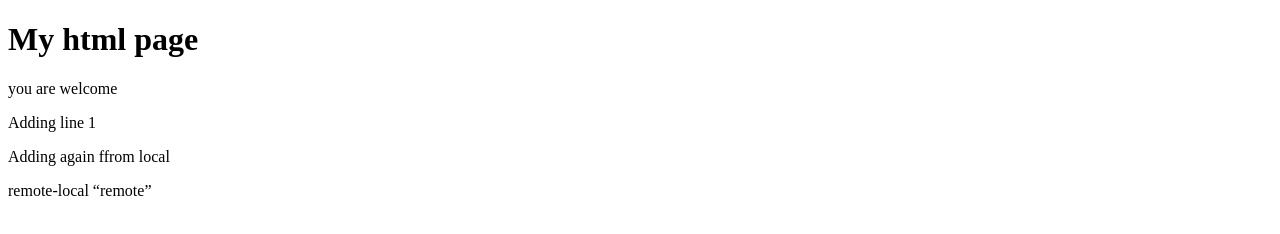
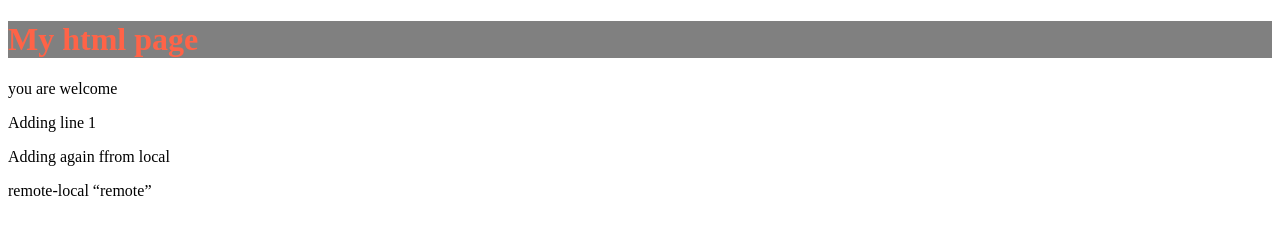
Before and after one commit to Oneshojon/project3, a plain HTML site: page index.html in a window 1280 px wide. Drawn offline with Linux system fonts and the light colour scheme.

Commit message:
added style to the header

```diff
--- a/index.html
+++ b/index.html
@@ -1,6 +1,6 @@
 <!DOCTYPE html>
 <html>
-<body><h1>My html page</h1>
+<body><h1 style="background-color: gray; color: tomato;">My html page</h1>
 <p>you are welcome</p>
 <p>Adding line 1</p>
 <p>Adding again ffrom local</p>
```
Also changed, not shown: 2 other files.
